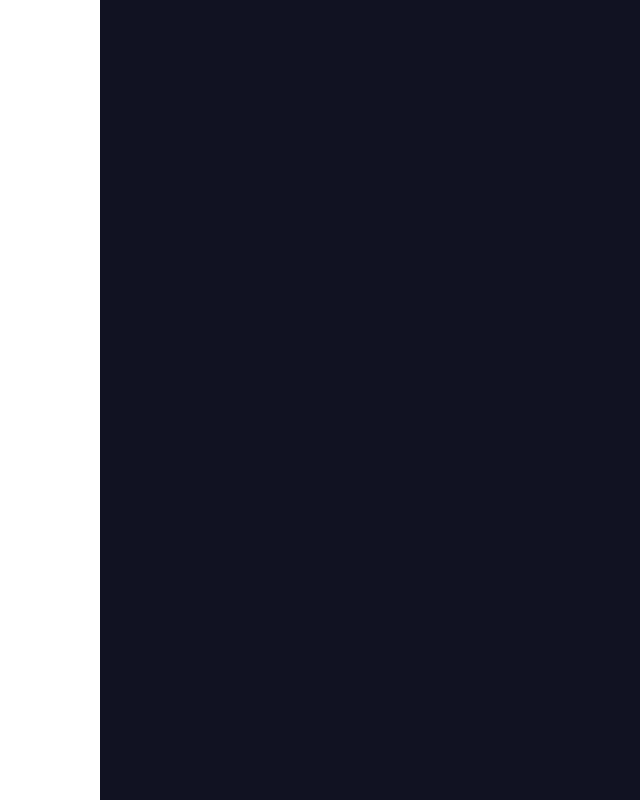
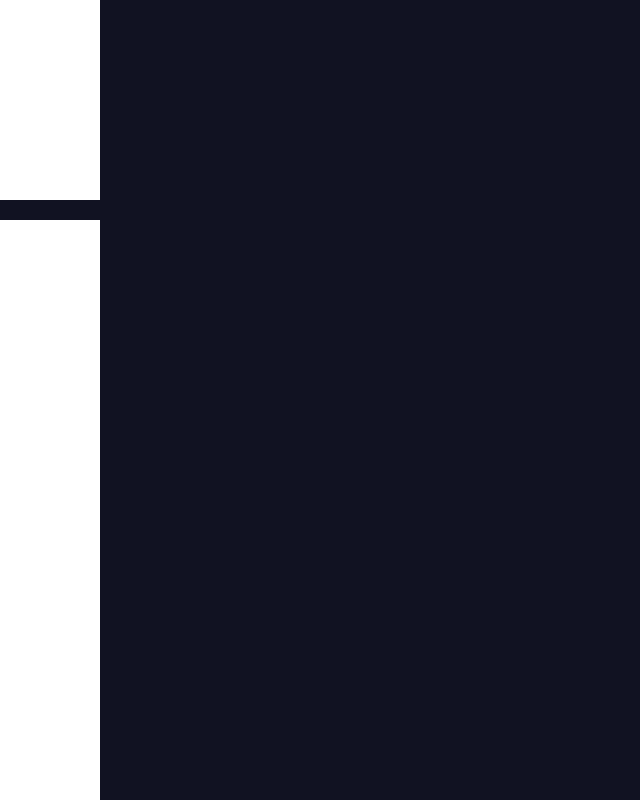
Before and after one commit to mohanamisra/nutopia, a React (Vite) app in the folder PitchyBird/: page / in a window 1280 px wide. Shown: the whole page, without its empty margins (0-640 px from the left). Built offline with nearby package versions, Linux system fonts and the light colour scheme.

Commit message:
Pipe component created

```diff
--- a/PitchyBird/src/App.jsx
+++ b/PitchyBird/src/App.jsx
@@ -5,7 +5,7 @@ function App() {
 
   return (
     <div className = "app-container">
-        <Pipe/>
+        <Pipe gapPosition="200px" gapSize="20px"/>
     </div>
   )
 }
--- a/PitchyBird/src/components/Pipe.jsx
+++ b/PitchyBird/src/components/Pipe.jsx
@@ -1,17 +1,25 @@
 import React from 'react';
 
-const Pipe = () => {
+const Pipe = ({gapSize, gapPosition}) => {
     const pipeStyle = {
         container: {
             width: "100px",
             height: "100%",
             backgroundColor: "white",
+        },
+        gap: {
+            height: gapSize,
+            backgroundColor: "#111222",
+            position: "relative",
+            top: gapPosition,
         }
     }
 
     return (
         <div className="pipe-container" style={pipeStyle.container}>
+            <div className = "gap" style = {pipeStyle.gap}>
 
+            </div>
         </div>
     );
 };
```
